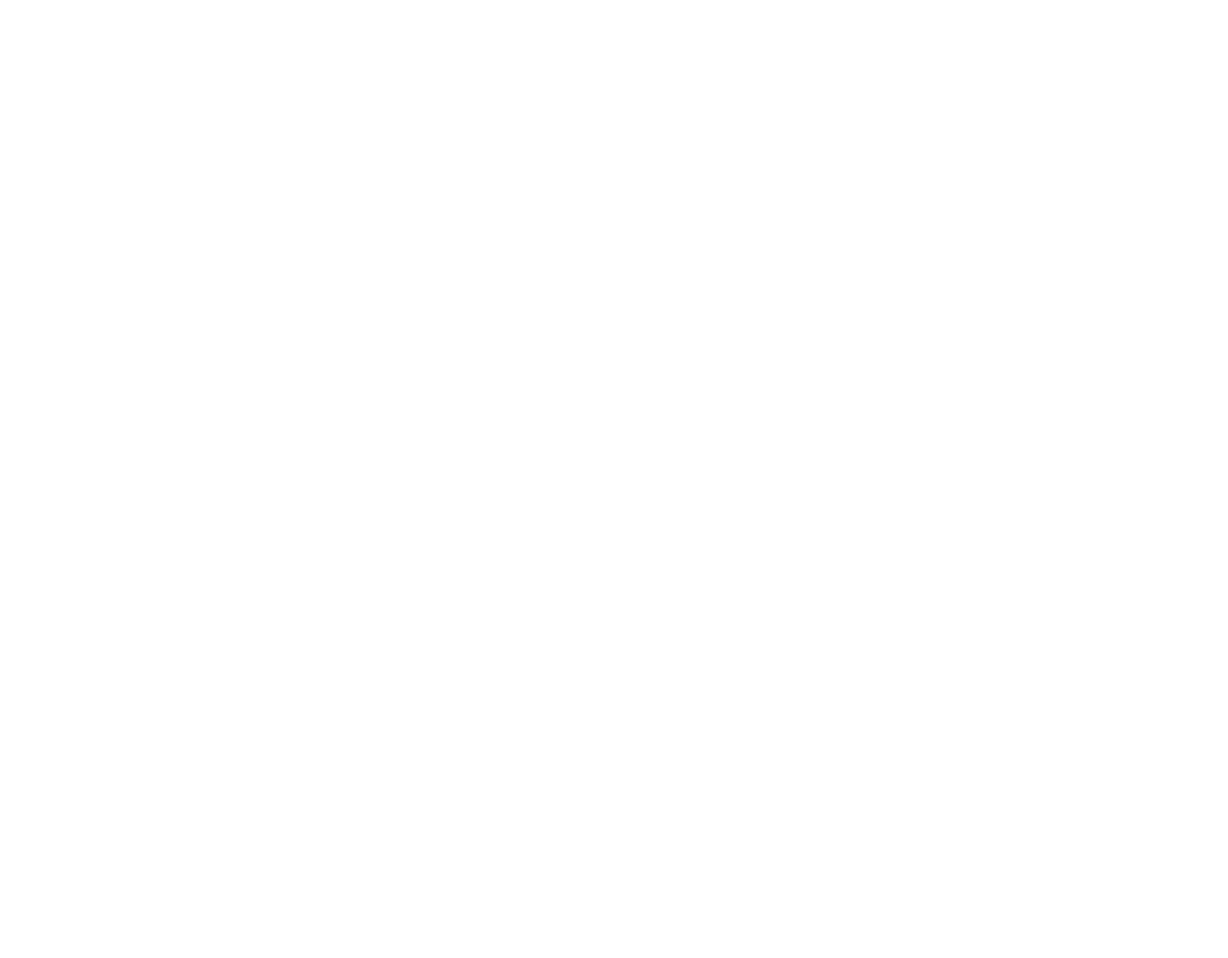
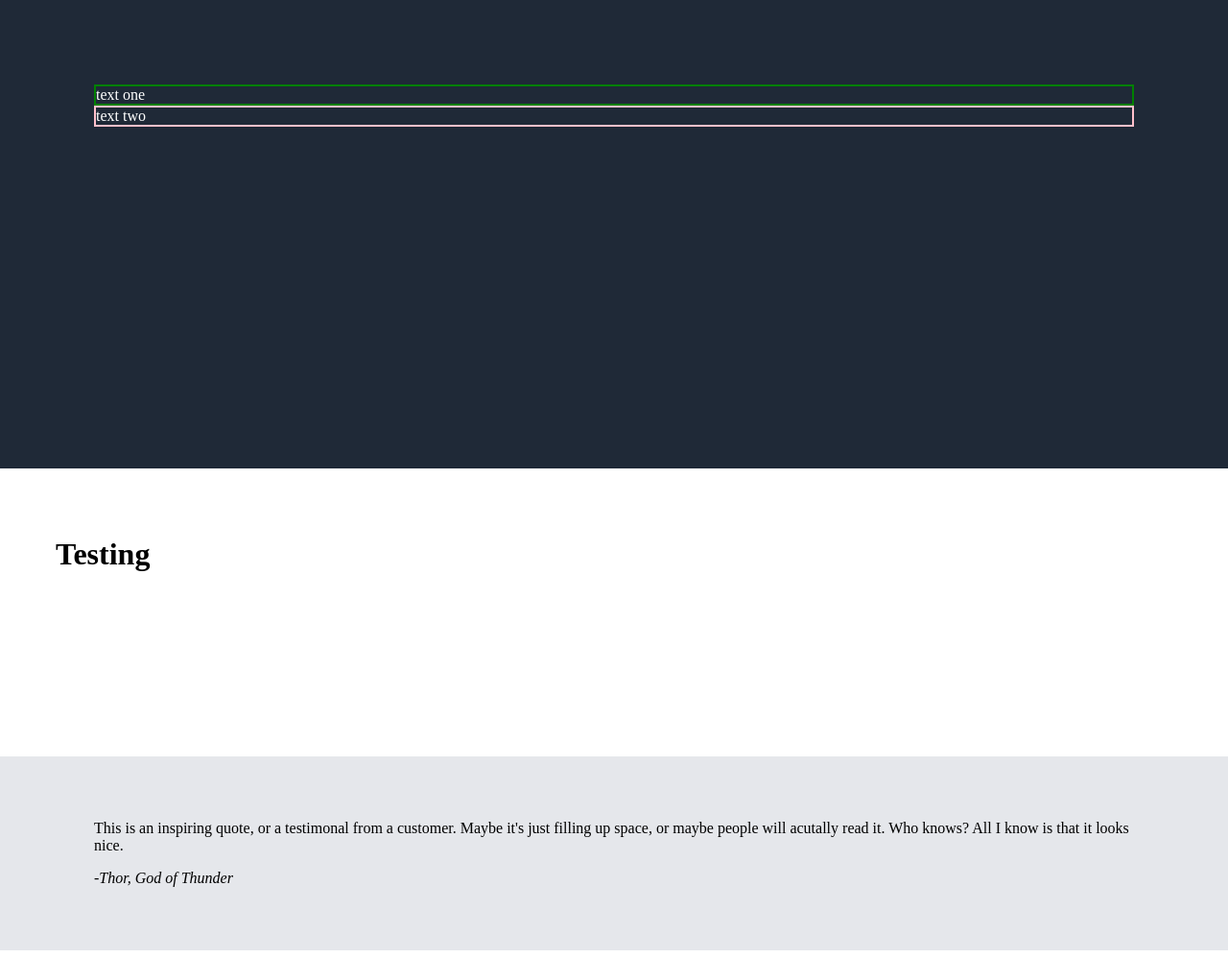
Before and after one commit to roy01919/Firstwebsite, a plain HTML site: page index.html in a window 1280 px wide. Shown: the whole page at 96% size. Before the commit the page ends 800 px from the top, so only its background shows below. Drawn offline with Linux system fonts and the light colour scheme.

Commit message:
Add 3 main blocks

```diff
--- a/index.html
+++ b/index.html
@@ -7,10 +7,26 @@
     <link href="./styles.css" rel="stylesheet">
 </head>
 <body>
+    <!--First box- Grey-->
     <div class="box-1">
-        <!--First Grey box-->
+        <p class="one">text one</p>
+        <p class="two">text two</p>
+    </div>
+
+    <!--Second box - White-->
+    <div class="box-2">
+        <h1>Testing</h1>
+
 
     </div>
 
+    <!--Third box - Grey-->
+    <div class="box-3">
+        <p>This is an inspiring quote, or a testimonal from a customer. Maybe it's just filling up space, or maybe people will acutally read it. Who knows? All I know is that it looks nice.</p>
+        <p class="person"><em>-Thor, God of Thunder</em></p>
+
+    </div>
+
+
 </body>
 </html>
--- a/styles.css
+++ b/styles.css
@@ -0,0 +1,62 @@
+body{
+
+}
+
+
+/*Box 1*/
+.box-1{
+    background-color: #1f2937;
+    color: white;
+    height: 300px;
+
+    margin-top: -20px;
+    margin-right: -10px;
+    margin-left: -10px;
+    padding: 100px;
+
+
+
+}
+
+
+.one{
+    border: solid green 2px;
+    margin: 0px;
+    display: flex;
+
+}
+.two{
+    border: solid pink 2px;
+    margin: 0px;
+    display: flex;
+
+}
+
+
+
+
+/*Box 2*/
+
+.box-2{
+    background-color: white;
+    color: black;
+    height: 200px;
+
+    padding: 50px;
+}
+
+.box-3{
+    background-color: #E5E7EB;
+    color: black;
+
+    margin-right: -10px;
+    margin-left: -10px;
+    height: auto;
+    padding: 50px 100px;
+}
+
+
+.header-logo{
+   margin: 5px;
+
+}
```
